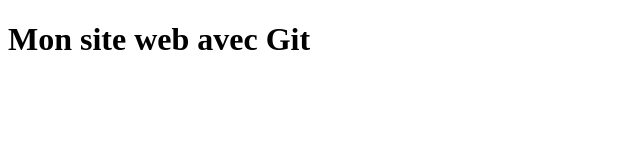
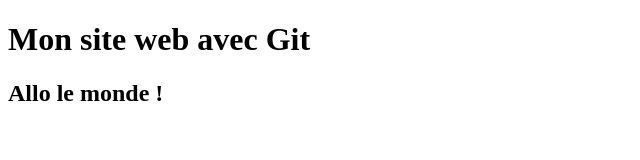
Before and after one commit to MatthiasHeugh/TP08_Git, a plain HTML site: page index.html in a window 1280 px wide. Shown: the whole page, without its empty margins (0-640 px from the left). Drawn offline with Linux system fonts and the light colour scheme.

Commit message:
Ajout du readme, modification du index

```diff
--- a/index.html
+++ b/index.html
@@ -6,5 +6,6 @@
 </head>
 <body>
   <h1>Mon site web avec Git</h1>
+  <h2> Allo le monde ! </h2>
 </body>
 </html>
```
Also changed, not shown: readme.txt (added).
